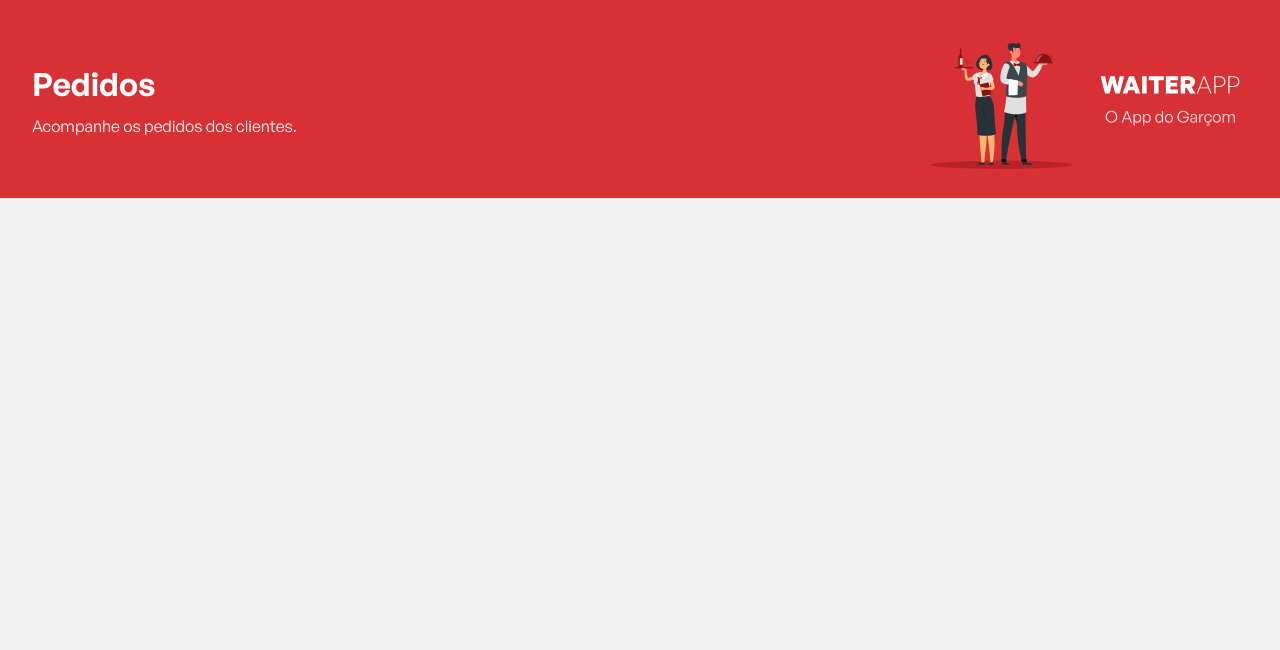
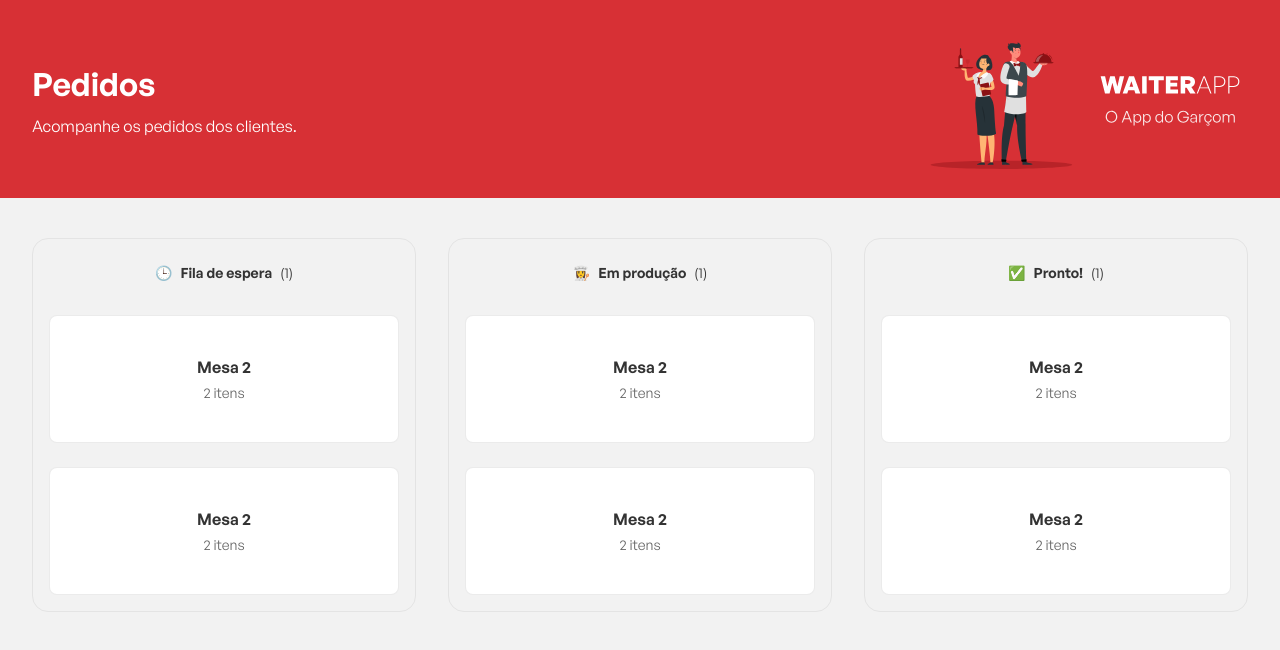
Before and after one commit to rodrigomsrocha/waiter-app-fron-end, a React (Vite) app: page / in a window 1280 px wide. Shown: the top 650 px of the page. Built offline with nearby package versions, Linux system fonts and the light colour scheme.

Commit message:
orders dashboard component

```diff
--- a/src/App.tsx
+++ b/src/App.tsx
@@ -1,5 +1,11 @@
-import { Header } from './components/Header/index';
+import { Header } from './components/Header';
+import { Orders } from './components/Orders';
 
 export function App() {
-  return <Header />;
+  return (
+    <>
+      <Header />
+      <Orders />
+    </>
+  );
 }
--- /dev/null
+++ b/src/components/Orders/index.tsx
@@ -0,0 +1,75 @@
+export function Orders() {
+  return (
+    <div className="w-full max-w-base mx-auto my-10 flex gap-8">
+      <div className="p-4 border border-gray-300 border-opacity-40 rounded-2xl flex flex-col items-center justify-center flex-1">
+        <header className="p-2 text-sm flex items-center gap-2">
+          <span>🕒</span>
+          <strong>Fila de espera</strong>
+          <span>(1)</span>
+        </header>
+        <div className="flex flex-col w-full mt-6 gap-6">
+          <button
+            type="button"
+            className="bg-white border border-gray-300 border-opacity-40 rounded-lg h-32 flex flex-col justify-center items-center gap-1"
+          >
+            <strong>Mesa 2</strong>
+            <span className="text-sm text-gray-700">2 itens</span>
+          </button>
+          <button
+            type="button"
+            className="bg-white border border-gray-300 border-opacity-40 rounded-lg h-32 flex flex-col justify-center items-center gap-1"
+          >
+            <strong>Mesa 2</strong>
+            <span className="text-sm text-gray-700">2 itens</span>
+          </button>
+        </div>
+      </div>
+      <div className="p-4 border border-gray-300 border-opacity-40 rounded-2xl flex flex-col items-center justify-center flex-1">
+        <header className="p-2 text-sm flex items-center gap-2">
+          <span>👩‍🍳</span>
+          <strong>Em produção</strong>
+          <span>(1)</span>
+        </header>
+        <div className="flex flex-col w-full mt-6 gap-6">
+          <button
+            type="button"
+            className="bg-white border border-gray-300 border-opacity-40 rounded-lg h-32 flex flex-col justify-center items-center gap-1"
+          >
+            <strong>Mesa 2</strong>
+            <span className="text-sm text-gray-700">2 itens</span>
+          </button>
+          <button
+            type="button"
+            className="bg-white border border-gray-300 border-opacity-40 rounded-lg h-32 flex flex-col justify-center items-center gap-1"
+          >
+            <strong>Mesa 2</strong>
+            <span className="text-sm text-gray-700">2 itens</span>
+          </button>
+        </div>
+      </div>
+      <div className="p-4 border border-gray-300 border-opacity-40 rounded-2xl flex flex-col items-center justify-center flex-1">
+        <header className="p-2 text-sm flex items-center gap-2">
+          <span>✅</span>
+          <strong>Pronto!</strong>
+          <span>(1)</span>
+        </header>
+        <div className="flex flex-col w-full mt-6 gap-6">
+          <button
+            type="button"
+            className="bg-white border border-gray-300 border-opacity-40 rounded-lg h-32 flex flex-col justify-center items-center gap-1"
+          >
+            <strong>Mesa 2</strong>
+            <span className="text-sm text-gray-700">2 itens</span>
+          </button>
+          <button
+            type="button"
+            className="bg-white border border-gray-300 border-opacity-40 rounded-lg h-32 flex flex-col justify-center items-center gap-1"
+          >
+            <strong>Mesa 2</strong>
+            <span className="text-sm text-gray-700">2 itens</span>
+          </button>
+        </div>
+      </div>
+    </div>
+  );
+}
--- a/src/styles/index.css
+++ b/src/styles/index.css
@@ -43,4 +43,7 @@
     @apply text-base;
     @apply text-gray-900;
   }
+  strong {
+    @apply font-semibold;
+  }
 }
```
